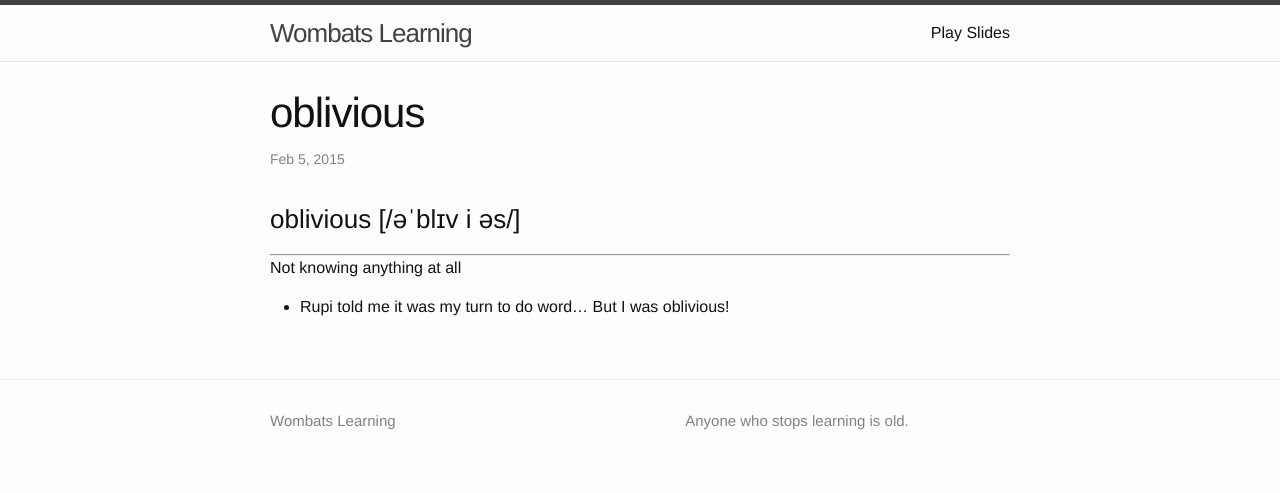
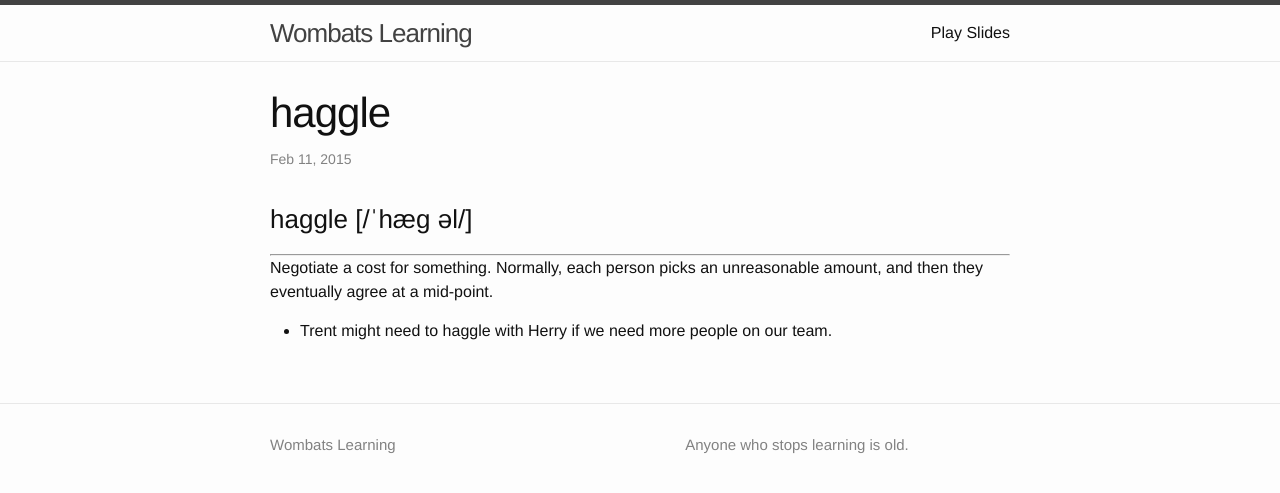
Before and after one commit to shangfei2014/wombats-learning, a Jekyll site: the page built from _posts/2015-02-11-haggle-english.markdown, in a window 1280 px wide. Shown: the top 493 px of the page. Built offline with Jekyll 4.4.1, drawn with Linux system fonts in a browser that asks for light colours.

Commit message:
haggle (again)

```diff
--- a/_posts/2015-02-11-haggle-english.markdown
+++ b/_posts/2015-02-11-haggle-english.markdown
@@ -1,11 +1,11 @@
 ---
 layout: post
-title:  "oblivious"
-date:   2015-02-05 10:26:14
+title:  "haggle"
+date:   2015-02-11 10:26:14
 categories: english
 ---
-### oblivious [/əˈblɪv i əs/]
+### haggle [/ˈhæg əl/]
 -----------
-Not knowing anything at all
+Negotiate a cost for something. Normally, each person picks an unreasonable amount, and then they eventually agree at a mid-point.
 
-* Rupi told me it was my turn to do word... But I was oblivious!
+* Trent might need to haggle with Herry if we need more people on our team.
```
